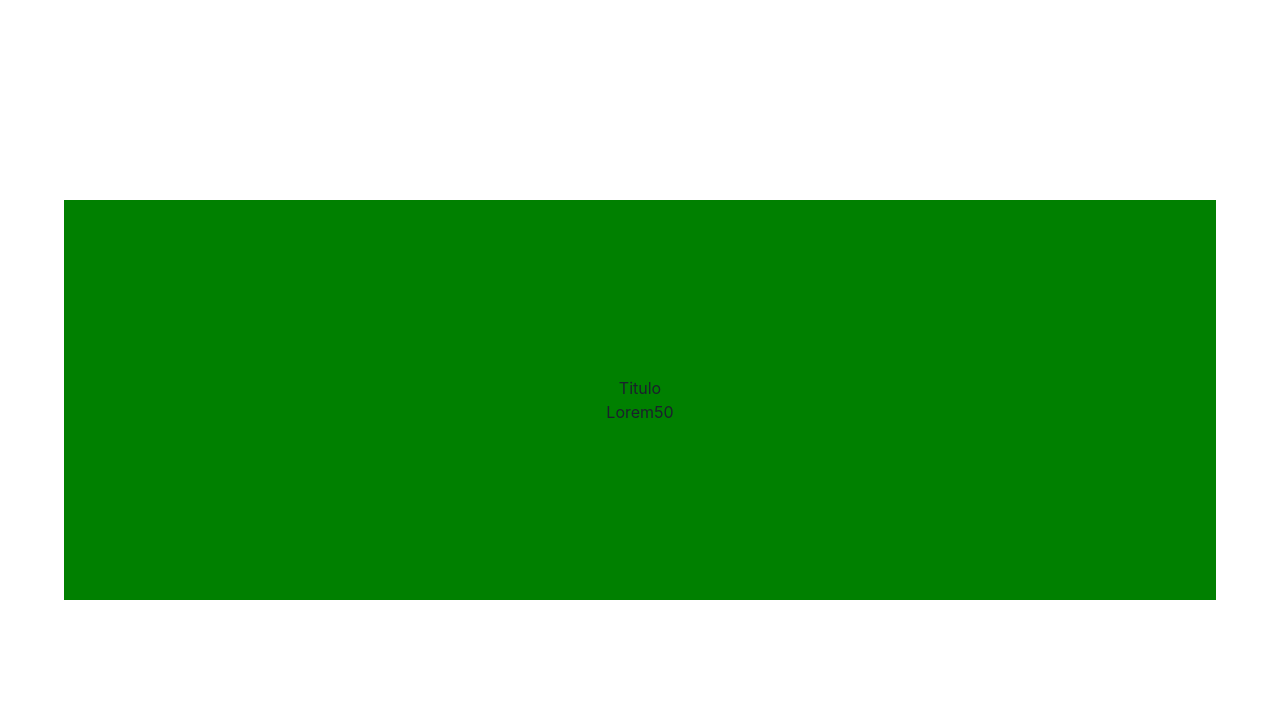
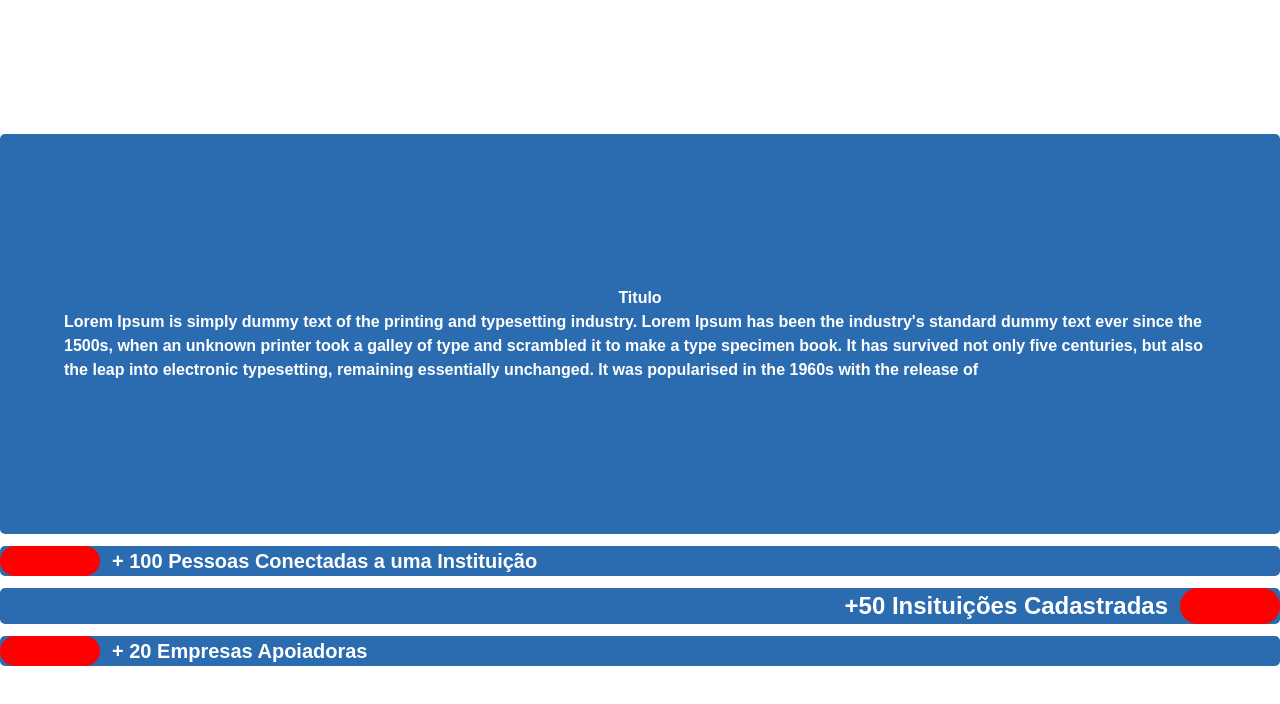
Before and after one commit to phedrohenriique/provi-hack-environment, a Next.js app: page / in a window 1280 px wide. Shown: the top 704 px of the page. Built offline with nearby package versions, Linux system fonts and the light colour scheme.

Commit message:
small fixes

```diff
--- a/src/pages/index.js
+++ b/src/pages/index.js
@@ -5,29 +5,103 @@ import {
 } from "@chakra-ui/react"
 
 export default function Home() {
+  const style = {
+    color: 'blue.600'
+  }
+
+  const styleText = {
+    fontFamily: 'sans-serif',
+    fontWeight: 'bold',
+    color: 'white'
+  }
+
   return (
     <>
       <Box
+        display='flex'
+        flexDirection='column'
+        gap={3}>
+        <Box
           minH='50vh'
           minW='90vw'
-      bg='green'
+          bg={style.color}
           display='flex'
           flexDirection='column'
           alignItems='center'
           justifyContent='center'
+          borderRadius={5}
         >
-        <Text>Titulo</Text>
-        <Text>Lorem50</Text>
+          <Text
+            style={styleText}
+          >Titulo</Text>
+          <Text
+            paddingX='5%'
+            style={styleText}
+          >Lorem Ipsum is simply dummy text of the printing and typesetting industry. Lorem Ipsum has been the industry's standard dummy text ever since the 1500s, when an unknown printer took a galley of type and scrambled it to make a type specimen book. It has survived not only five centuries, but also the leap into electronic typesetting, remaining essentially unchanged. It was popularised in the 1960s with the release of</Text>
 
         </Box>
-      <Box>
-
+        <Box
+          gap={3}
+          borderRadius={5}
+          bg={style.color}
+          minWidth='90vw'
+          display='flex'
+          flexDirection='row'
+        >
+          <Box
+            borderRadius={70}
+            bg='red'
+            width='100px'
+            alignItems='center'
+            justifyContent='center'
+          ></Box>
+          <Text
+            style={styleText}
+            fontSize='xl'
+          >+ 100 Pessoas Conectadas a uma Instituição</Text>
         </Box>
-      <Box>
-
+        <Box
+          gap={3}
+          borderRadius={5}
+          bg={style.color}
+          minWidth='90vw'
+          display='flex'
+          flexDirection='row'
+          justifyContent='flex-end'
+        >
+          <Text
+            style={styleText}
+            fontSize='2xl'
+            alignContent='flex-end'
+          >+50 Insituições Cadastradas</Text>
+          <Box
+            borderRadius={70}
+            bg='red'
+            width='100px'
+            alignItems='center'
+            justifyContent='center'
+          ></Box>
         </Box>
-      <Box>
-
+        <Box
+          gap={3}
+          borderRadius={5}
+          bg={style.color}
+          minWidth='90vw'
+          display='flex'
+          flexDirection='row'
+        >
+          <Box
+            borderRadius={70}
+            bg='red'
+            width='100px'
+            alignItems='center'
+            justifyContent='center'
+          ></Box>
+          <Text
+            style={styleText}
+            fontSize='xl'
+          >+ 20 Empresas Apoiadoras</Text>
+        </Box>
       </Box>
     </>
   )
```
Lines whose indentation alone changed are shown as unchanged.
